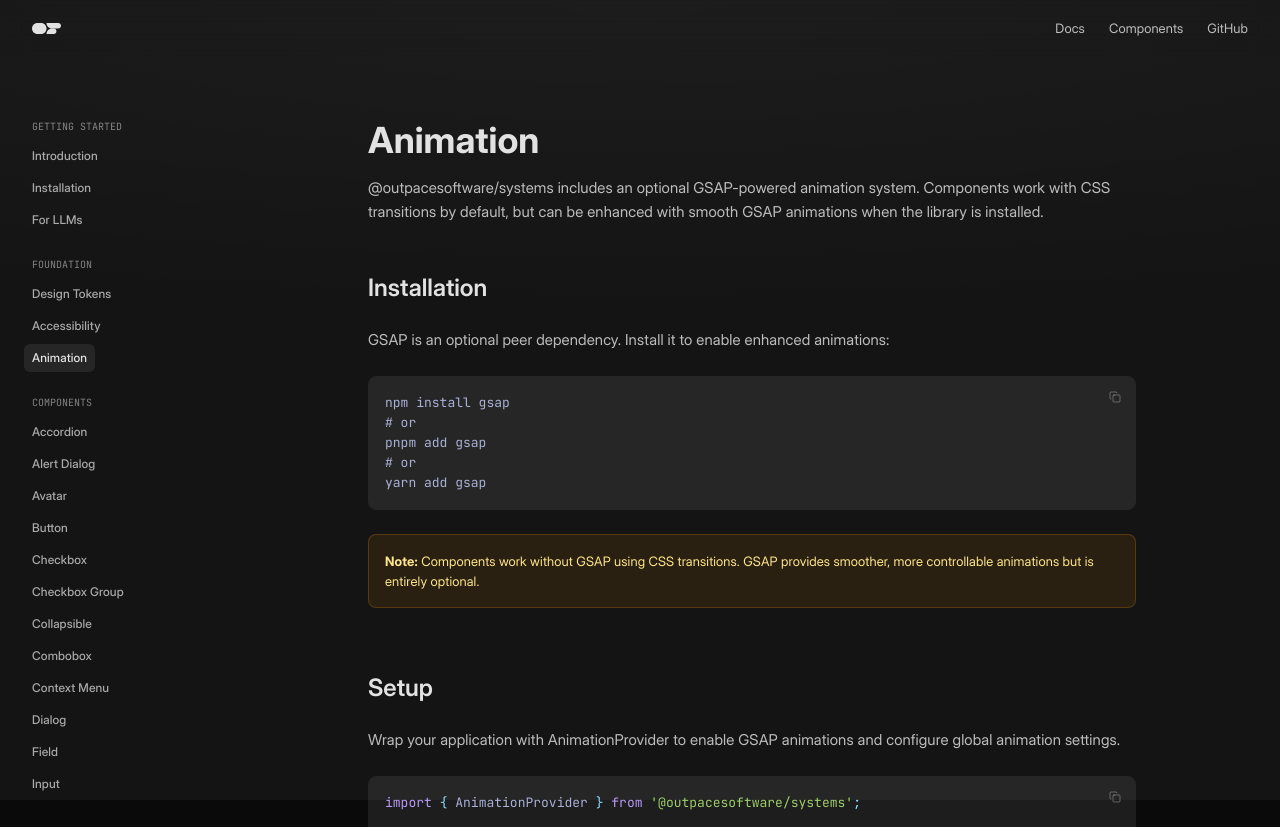
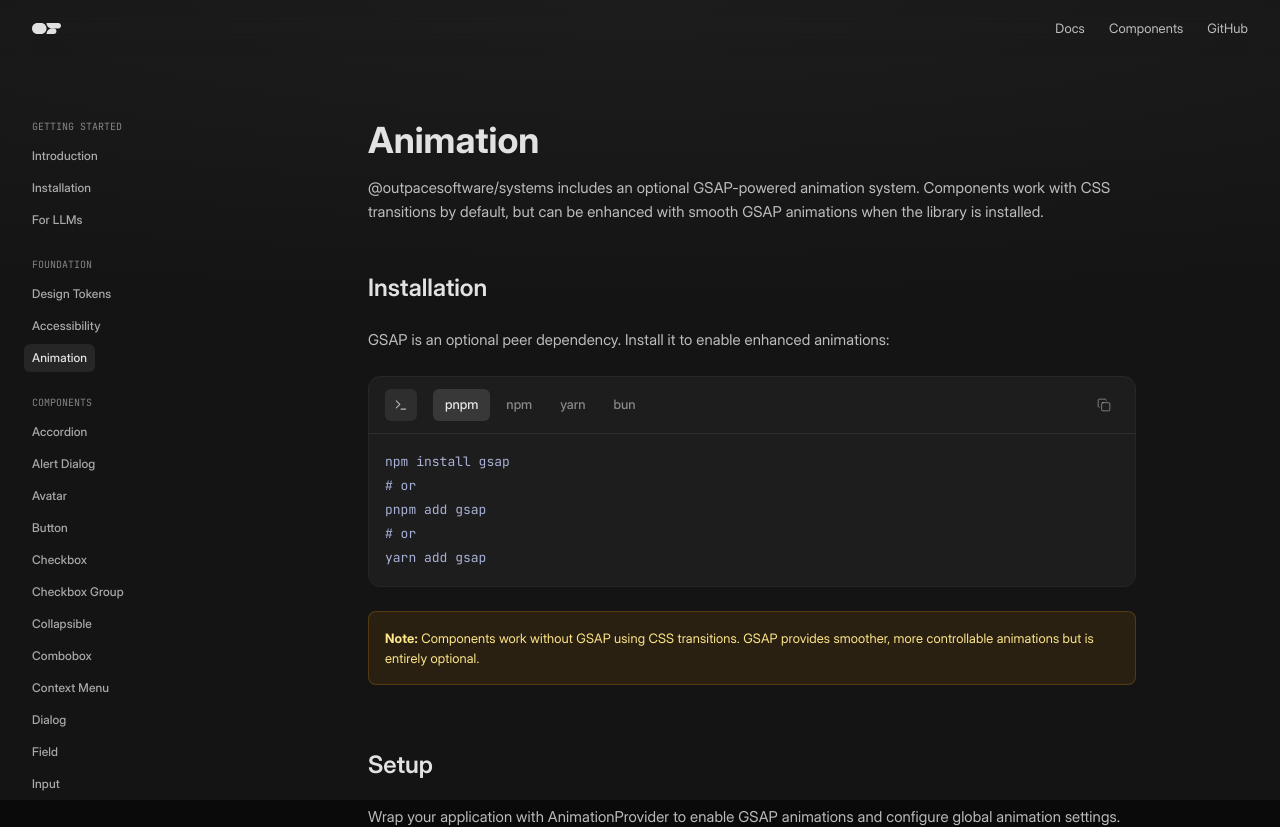
Before and after one commit to outpacesoftware/systems, a Next.js app: page /docs/animation in a window 1280 px wide. Shown: the top 827 px of the page. Built offline with nearby package versions, Linux system fonts and the light colour scheme.

Commit message:
feat: add package switcher to code blocks, use individual imports

```diff
--- a/app/docs/components/[slug]/page.tsx
+++ b/app/docs/components/[slug]/page.tsx
@@ -53,7 +53,7 @@ export default async function ComponentPage({ params }: PageProps) {
 			<section className="mb-12">
 				<h2 className="text-xl font-semibold text-white/88 mb-4">Import</h2>
 				<CodeBlock
-					code={`import { ${manifest.name} } from '@outpacesoftware/systems';`}
+					code={`import { ${manifest.name} } from '@outpacesoftware/systems/${manifest.name}';`}
 					language="tsx"
 				/>
 			</section>
--- a/components/docs/CodeBlock.tsx
+++ b/components/docs/CodeBlock.tsx
@@ -1,6 +1,6 @@
 "use client";
 
-import { Check, Copy } from "lucide-react";
+import { Check, Copy, Terminal } from "lucide-react";
 import { Highlight, type PrismTheme } from "prism-react-renderer";
 import { useCallback, useState } from "react";
 
@@ -65,39 +65,165 @@ const tokyoNight: PrismTheme = {
 	],
 };
 
+type PackageManager = "pnpm" | "npm" | "yarn" | "bun";
+
+const packageManagers: PackageManager[] = ["pnpm", "npm", "yarn", "bun"];
+
+function convertCommand(code: string, manager: PackageManager): string {
+	// Handle different command patterns
+	return code
+		.split("\n")
+		.map((line) => {
+			const trimmed = line.trim();
+
+			// pnpm add -> npm install / yarn add / bun add
+			if (trimmed.startsWith("pnpm add ")) {
+				const pkg = trimmed.replace("pnpm add ", "");
+				switch (manager) {
+					case "npm":
+						return `npm install ${pkg}`;
+					case "yarn":
+						return `yarn add ${pkg}`;
+					case "bun":
+						return `bun add ${pkg}`;
+					default:
+						return line;
+				}
+			}
+
+			// pnpm install -> npm install / yarn / bun install
+			if (trimmed === "pnpm install" || trimmed === "pnpm i") {
+				switch (manager) {
+					case "npm":
+						return "npm install";
+					case "yarn":
+						return "yarn";
+					case "bun":
+						return "bun install";
+					default:
+						return line;
+				}
+			}
+
+			// pnpm dlx -> npx / yarn dlx / bunx
+			if (trimmed.startsWith("pnpm dlx ")) {
+				const cmd = trimmed.replace("pnpm dlx ", "");
+				switch (manager) {
+					case "npm":
+						return `npx ${cmd}`;
+					case "yarn":
+						return `yarn dlx ${cmd}`;
+					case "bun":
+						return `bunx ${cmd}`;
+					default:
+						return line;
+				}
+			}
+
+			return line;
+		})
+		.join("\n");
+}
+
 interface CodeBlockProps {
 	code: string;
 	language?: string;
 	showLineNumbers?: boolean;
+	showPackageSwitcher?: boolean;
 }
 
-export function CodeBlock({ code, language = "tsx" }: CodeBlockProps) {
+export function CodeBlock({
+	code,
+	language = "tsx",
+	showPackageSwitcher,
+}: CodeBlockProps) {
 	const [copied, setCopied] = useState(false);
+	const [selectedManager, setSelectedManager] = useState<PackageManager>("pnpm");
+
+	// Auto-detect if we should show package switcher for bash commands
+	const isBashWithPackageCmd =
+		language === "bash" &&
+		(code.includes("pnpm add") ||
+			code.includes("pnpm install") ||
+			code.includes("pnpm dlx") ||
+			code.includes("pnpm i"));
+
+	const shouldShowSwitcher = showPackageSwitcher ?? isBashWithPackageCmd;
+	const displayCode = shouldShowSwitcher
+		? convertCommand(code, selectedManager)
+		: code;
 
 	const copyToClipboard = useCallback(() => {
-		navigator.clipboard.writeText(code);
+		navigator.clipboard.writeText(displayCode);
 		setCopied(true);
 		setTimeout(() => setCopied(false), 2000);
-	}, [code]);
+	}, [displayCode]);
 
 	return (
-		<div className="relative group rounded-lg overflow-hidden border border-white/8">
+		<div className="relative group rounded-xl overflow-hidden border border-white/8">
+			{/* Header */}
+			{shouldShowSwitcher && (
+				<div className="flex items-center justify-between px-4 py-3 bg-white/4 border-b border-white/8">
+					<div className="flex items-center gap-4">
+						<div className="flex items-center justify-center w-8 h-8 rounded-md bg-white/8">
+							<Terminal size={14} className="text-white/64" />
+						</div>
+						<div className="flex items-center gap-1">
+							{packageManagers.map((manager) => (
+								<button
+									key={manager}
+									type="button"
+									onClick={() => setSelectedManager(manager)}
+									className={`px-3 py-1.5 text-[13px] font-medium rounded-md transition-colors ${
+										selectedManager === manager
+											? "bg-white/12 text-white/88"
+											: "text-white/48 hover:text-white/72"
+									}`}
+								>
+									{manager}
+								</button>
+							))}
+						</div>
+					</div>
 					<button
 						type="button"
 						onClick={copyToClipboard}
-				className="absolute top-2 right-2 z-10 p-1.5 text-white/48 hover:text-white/88 hover:bg-white/16 rounded transition-colors"
+						className="p-2 text-white/48 hover:text-white/88 hover:bg-white/8 rounded-md transition-colors"
 						aria-label={copied ? "Copied" : "Copy to clipboard"}
 					>
 						{copied ? (
-					<Check size={12} strokeWidth={1.25} />
+							<Check size={14} strokeWidth={1.5} />
 						) : (
-					<Copy size={12} strokeWidth={1.25} fill="none" />
+							<Copy size={14} strokeWidth={1.5} />
 						)}
 					</button>
-			<Highlight theme={tokyoNight} code={code.trim()} language={language}>
+				</div>
+			)}
+
+			{/* Code */}
+			<div className="relative">
+				{!shouldShowSwitcher && (
+					<button
+						type="button"
+						onClick={copyToClipboard}
+						className="absolute top-3 right-3 z-10 p-2 text-white/48 hover:text-white/88 hover:bg-white/8 rounded-md transition-colors"
+						aria-label={copied ? "Copied" : "Copy to clipboard"}
+					>
+						{copied ? (
+							<Check size={14} strokeWidth={1.5} />
+						) : (
+							<Copy size={14} strokeWidth={1.5} />
+						)}
+					</button>
+				)}
+				<Highlight
+					theme={tokyoNight}
+					code={displayCode.trim()}
+					language={language}
+				>
 					{({ style, tokens, getLineProps, getTokenProps }) => (
 						<pre
-						className="p-4 overflow-x-auto text-[13px] leading-5 m-0 bg-white/8"
+							className="p-4 overflow-x-auto text-[13px] leading-6 m-0 bg-white/4"
 							style={{ ...style, backgroundColor: undefined }}
 						>
 							{tokens.map((line, i) => (
@@ -113,5 +239,6 @@ export function CodeBlock({ code, language = "tsx" }: CodeBlockProps) {
 					)}
 				</Highlight>
 			</div>
+		</div>
 	);
 }
```
Lines whose indentation alone changed are shown as unchanged.
